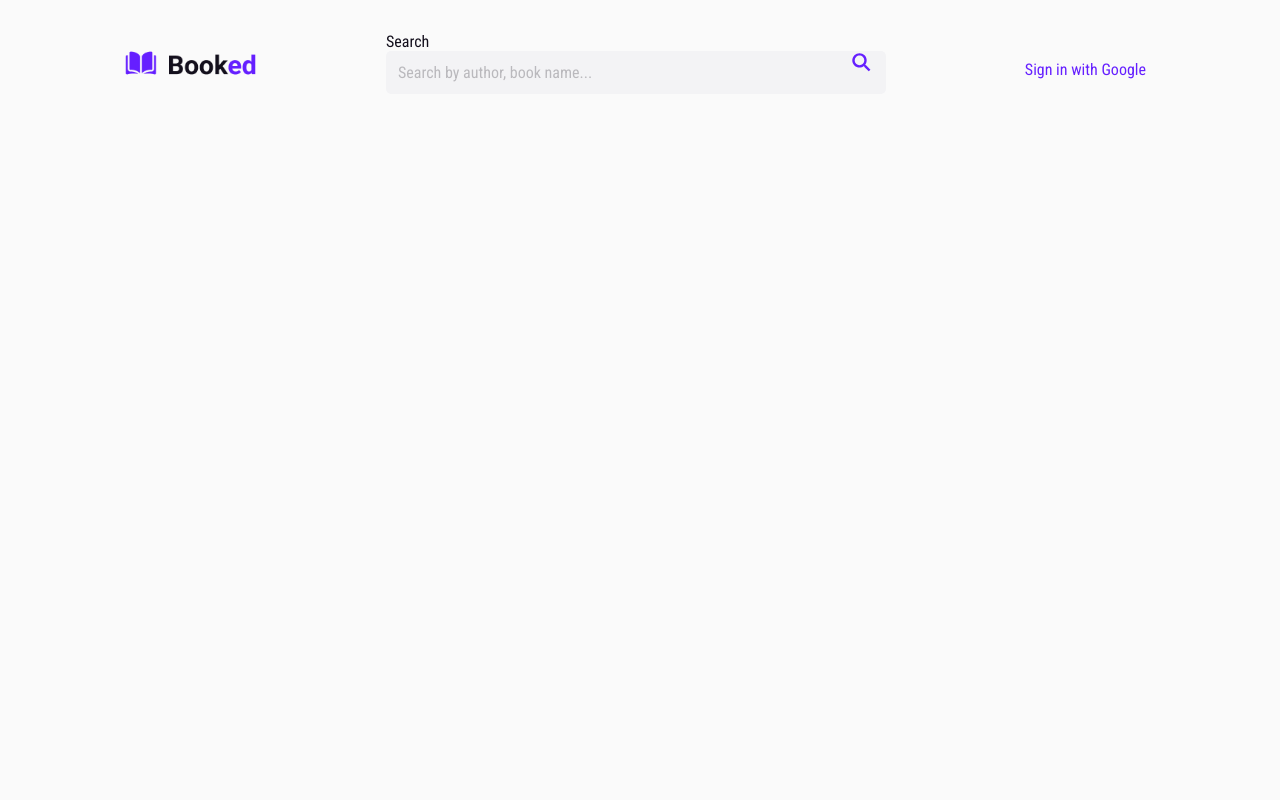
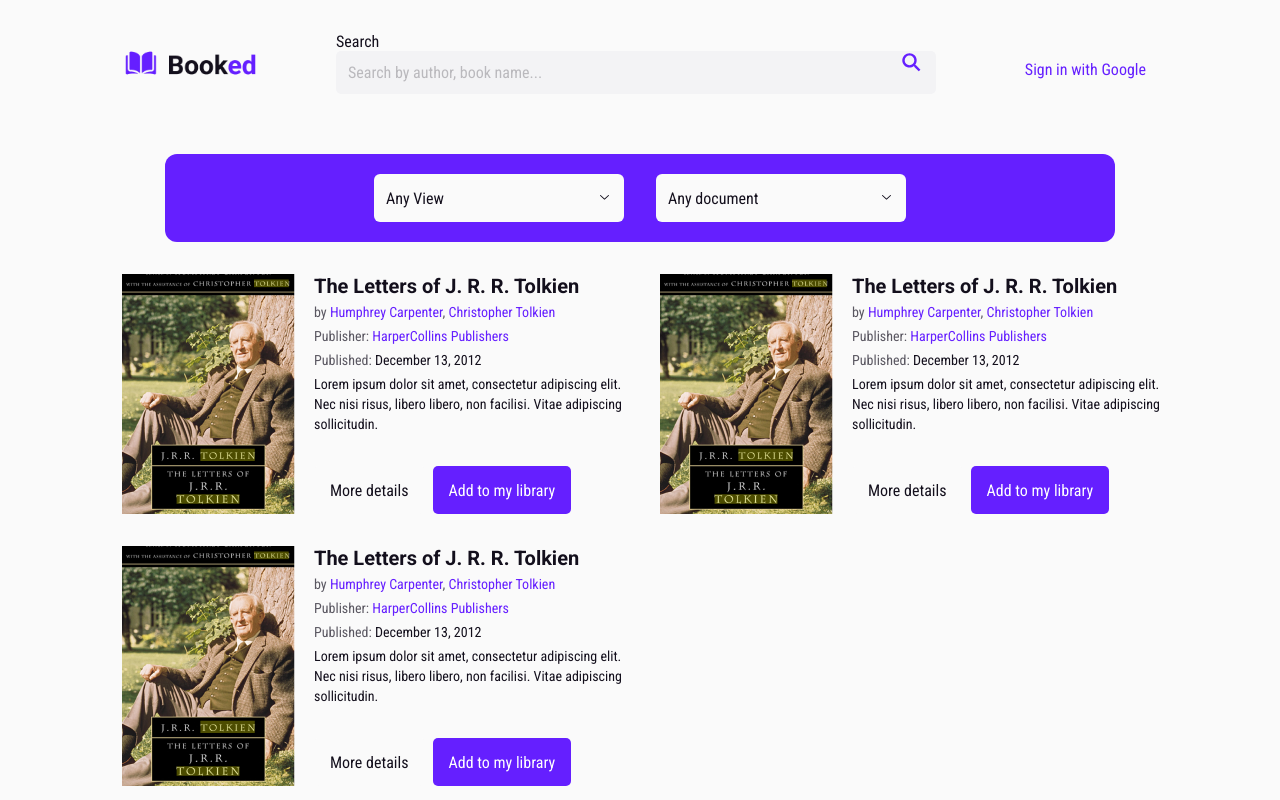
Before and after one commit to decioneto/booked, a React (Create React App) app: page /search/1 in a window 1280 px wide. Built offline with nearby package versions, Linux system fonts and the light colour scheme; no server answers.

Commit message:
Book list component

```diff
--- a/src/Pages/Searchpage/index.tsx
+++ b/src/Pages/Searchpage/index.tsx
@@ -1,3 +1,4 @@
+import { FilterBox } from '../../components/FilterBox'
 import { Header } from '../../components/Header'
 import { Searchlist } from '../../components/Searchlist'
 
--- /dev/null
+++ b/src/components/CardItem/index.tsx
@@ -0,0 +1,32 @@
+import {
+  Container
+} from "./styles"
+
+import BookImage from '../../assets/images/book-img.png'
+
+export function CardItem() {
+  return (
+    <Container>
+      <div className="img">
+        <img src={BookImage} alt="" />
+      </div>
+
+      <div className="infos">
+        <h4>The Letters of J. R. R. Tolkien</h4>
+        <p>
+          by <a href="#">Humphrey Carpenter</a>,
+          <a href="#"> Christopher Tolkien</a></p>
+        <p>Publisher: <a href="#">HarperCollins Publishers</a></p>
+        <p>Published: <span>December 13, 2012</span></p>
+        <p className="description">
+          Lorem ipsum dolor sit amet, consectetur adipiscing elit. Nec nisi risus, libero libero, non facilisi. Vitae adipiscing sollicitudin.
+        </p>
+
+        <div className="button-group">
+          <a href="#" className="button tertiary-button">More details</a>
+          <button className="button primary-button">Add to my library</button>
+        </div>
+      </div>
+    </Container>
+  )
+}
--- /dev/null
+++ b/src/components/CardItem/styles.ts
@@ -0,0 +1,62 @@
+import styled from "styled-components";
+
+export const Container = styled.div`
+  display: flex;
+  justify-content: flex-start;
+  gap: 1rem;
+
+  .img {
+    height: 100%;
+    width: 100%;
+    max-height: 240px;
+    max-width: 180px;
+
+    img {
+      width: 100%;
+      height: 100%;
+      object-fit: contain;
+      object-position: top;
+    }
+  }
+
+  .infos {
+    display: flex;
+    flex-direction: column;
+    gap: 4px;
+
+    h4 {
+      font-family: var(--title-font-family);
+      font-size: var(--h4-font-size);
+      font-weight: bold;
+    }
+
+    p {
+      font-size: var(--body-sm);
+      color: var(--gray-50);
+      line-height: 1.25rem;
+
+      &.description {
+        color: var(--dark-purple-100);
+      }
+
+      & > a {
+        color: var(--purple-100);
+        text-decoration: none;
+
+        &:hover {
+          text-decoration: underline;
+        }
+      }
+
+      & > span {
+        color: var(--dark-purple-100);
+      }
+    }
+
+    .button-group {
+      margin-top: auto;
+      display: flex;
+      gap: 8px;
+    }
+  }
+`;
--- a/src/components/FilterBox/index.tsx
+++ b/src/components/FilterBox/index.tsx
@@ -1,25 +1,94 @@
+import { ChevronDownIcon, ChevronUpIcon, CheckIcon } from '@radix-ui/react-icons'
+import {
+  Container,
+  SelectRoot,
+  SelectTrigger,
+  SelectIcon,
+  SelectContent,
+  SelectScrollUpButton,
+  SelectViewPort,
+  SelectItem,
+  SelectItemText,
+  SelectItemIndicator,
+  SelectValue
+} from './styles'
+
 export function FilterBox() {
   return (
-    <div></div>
-    // <Container>
-    //   <Select>
-    //     <SelectTrigger>
-    //       <SelectValue />
-    //       <SelectIcon>
+    <Container>
+      <SelectRoot defaultValue="any view">
+        <SelectTrigger>
+          <SelectValue />
+          <SelectIcon>
+            <ChevronDownIcon />
+          </SelectIcon>
+        </SelectTrigger>
+        <SelectContent>
+          <SelectScrollUpButton>
+            <ChevronUpIcon />
+          </SelectScrollUpButton>
+          <SelectViewPort>
+            <SelectItem value="any view">
+              <SelectItemText>Any View</SelectItemText>
+              <SelectItemIndicator>
+                <CheckIcon />
+              </SelectItemIndicator>
+            </SelectItem>
+            <SelectItem value="preview and full preview">
+              <SelectItemText>Preview and full preview</SelectItemText>
+              <SelectItemIndicator>
+                <CheckIcon />
+              </SelectItemIndicator>
+            </SelectItem>
+            <SelectItem value="full preview">
+              <SelectItemText>Full preview</SelectItemText>
+              <SelectItemIndicator>
+                <CheckIcon />
+              </SelectItemIndicator>
+            </SelectItem>
+          </SelectViewPort>
+        </SelectContent>
+      </SelectRoot>
 
-    //       </SelectIcon>
-    //     </SelectTrigger>
-    //     <SelectContent>
-    //       <SelectScrollUpButton>
-    //         <SelectViewPort>
-    //           <SelectGroup>
-    //             <SelectItem>
-    //               <SelectItemText>Any view</SelectItemText>
-    //             </SelectItem>
-    //           </SelectGroup>
-    //         </SelectViewPort>
-    //     </SelectContent>
-    //   </Select>
-    // </Container>
+      <SelectRoot defaultValue="any document">
+        <SelectTrigger>
+          <SelectValue />
+          <SelectIcon>
+            <ChevronDownIcon />
+          </SelectIcon>
+        </SelectTrigger>
+        <SelectContent>
+          <SelectScrollUpButton>
+            <ChevronUpIcon />
+          </SelectScrollUpButton>
+          <SelectViewPort>
+            <SelectItem value="any document">
+              <SelectItemText>Any document</SelectItemText>
+              <SelectItemIndicator>
+                <CheckIcon />
+              </SelectItemIndicator>
+            </SelectItem>
+            <SelectItem value="books">
+              <SelectItemText>Books</SelectItemText>
+              <SelectItemIndicator>
+                <CheckIcon />
+              </SelectItemIndicator>
+            </SelectItem>
+            <SelectItem value="magazines">
+              <SelectItemText>Magazines</SelectItemText>
+              <SelectItemIndicator>
+                <CheckIcon />
+              </SelectItemIndicator>
+            </SelectItem>
+            <SelectItem value="newspaper">
+              <SelectItemText>Full preview</SelectItemText>
+              <SelectItemIndicator>
+                <CheckIcon />
+              </SelectItemIndicator>
+            </SelectItem>
+          </SelectViewPort>
+        </SelectContent>
+      </SelectRoot>
+    </Container>
   )
 }
--- a/src/components/FilterBox/styles.ts
+++ b/src/components/FilterBox/styles.ts
@@ -1,3 +1,53 @@
+import * as Select from '@radix-ui/react-select'
 import styled from "styled-components";
 
-styled
+export const Container = styled.div`
+  display: flex;
+  justify-content: center;
+  gap: 2rem;
+  flex-wrap: wrap;
+  margin: 0 auto 2rem;
+  padding: 1.25rem;
+  background-color: var(--purple-100);
+  border-radius: 0.75rem;
+  max-width: 950px;
+`;
+
+export const SelectRoot = styled(Select.Root)``;
+export const SelectTrigger = styled(Select.Trigger)`
+  display: flex;
+  align-items: center;
+  justify-content: space-between;
+  padding: 0 0.75rem;
+  height: 48px;
+  width: 100%;
+  max-width: 250px;
+  border-radius: 0.375rem;
+  border: 0;
+  font-size: 1rem;
+  background-color: var(--gray-600);
+`;
+export const SelectValue = styled(Select.Value)``;
+export const SelectIcon = styled(Select.Icon)``;
+export const SelectContent = styled(Select.Content)`
+  overflow: hidden;
+  background-color: var(--gray-600);
+  box-shadow: var(--button-shadow);
+  border-radius: 0.5rem;
+`;
+export const SelectScrollUpButton = styled(Select.ScrollUpButton)``;
+export const SelectViewPort = styled(Select.Viewport)`
+`;
+export const SelectItem = styled(Select.Item)`
+  padding: 1rem 0.75rem;
+  cursor: pointer;
+  display: flex;
+  align-items: center;
+  justify-content: space-between;
+
+  &:hover {
+    background-color: var(--gray-400)
+  }
+`;
+export const SelectItemText = styled(Select.ItemText)``;
+export const SelectItemIndicator = styled(Select.ItemIndicator)``;
--- a/src/components/SearchInput/styles.ts
+++ b/src/components/SearchInput/styles.ts
@@ -5,7 +5,7 @@ import { SearchInputProps } from '.'
 export const Container = styled.div<SearchInputProps>`
   position: relative;
   width: 100%;
-  max-width: ${({ autoWidth }) => autoWidth ? "inherit" : "500px" };
+  max-width: ${({ autoWidth }) => autoWidth ? "inherit" : "600px" };
   transition: transform 0.2s cubic-bezier(0.9, -0.4, 0.17, 1.28);
 
   form {
--- a/src/components/Searchlist/index.tsx
+++ b/src/components/Searchlist/index.tsx
@@ -1,11 +1,17 @@
+import { CardItem } from '../CardItem'
 import { FilterBox } from '../FilterBox'
-import { Container } from './styles'
+import { Container, CardGrid } from './styles'
 
 export function Searchlist() {
   return (
     <Container>
       <FilterBox />
-      {/* <CardGroup /> */}
+
+      <CardGrid>
+        <CardItem />
+        <CardItem />
+        <CardItem />
+      </CardGrid>
     </Container>
   )
 }
--- a/src/components/Searchlist/styles.ts
+++ b/src/components/Searchlist/styles.ts
@@ -1,5 +1,13 @@
 import styled from "styled-components";
 
 export const Container = styled.div`
+  margin-top: 3.75rem;
+`;
 
+export const CardGrid = styled.div`
+  display: grid;
+  grid-template-columns: repeat(auto-fill, minmax(450px, 1fr));
+  grid-template-rows: auto;
+  gap: 2rem;
+  justify-content: center;
 `;
--- a/src/components/UserBox/index.tsx
+++ b/src/components/UserBox/index.tsx
@@ -1,15 +1,15 @@
 import { UserData } from '../../context/AuthContext'
 import { Container } from'./styles'
 
-interface UserBoxProps {
-  user: UserData;
+interface UserBoxProps{
+  user : UserData
 }
 
 export function UserBox({ user }: UserBoxProps) {
 
   return (
     <Container>
-      <img src={user?.avatar} alt="Avatar image" />
+      <img src={user?.avatar} alt="Avatar image" referrerPolicy="no-referrer"/>
       <p>{user?.name}</p>
     </Container>
   )
--- a/src/styles/global.ts
+++ b/src/styles/global.ts
@@ -101,4 +101,55 @@ export default createGlobalStyle`
     font-size: var(--body-md);
     color: var(--dark-purple-100);
   }
+
+  .button {
+    padding: 0 1rem;
+    height: 48px;
+    border-radius: 5px;
+    border: 0;
+    transition-property: color, background-color, border-color, text-decoration-color, fill, stroke;
+    transition-timing-function: cubic-bezier(0.4, 0, 0.2, 1);
+    transition-duration: 150ms;
+    display: flex;
+    align-items: center;
+    text-decoration: none;
+    color: var(--dark-purple-100);
+  }
+
+  .primary-button {
+    background-color: var(--purple-100);
+    color: #fff;
+
+    &:hover {
+      background-color: var(--purple-200);
+    }
+
+    &:active {
+      background-color: var(--purple-300);
+    }
+
+    &:focus {
+      background-color: var(--purple-100);
+      outline: 2px solid var(--purple-300);
+    }
+  }
+
+  .tertiary-button {
+    background-color: var(--gray-600);
+    color: var(--dark-purple-100);
+
+    &:hover {
+      background-color: rgba(0, 0, 0, 0.05);
+    }
+
+    &:active {
+      background-color: rgba(0, 0, 0, 0.15);
+    }
+
+    &:focus {
+      background-color: var(--gray-600);
+      outline: 2px solid var(--purple-100);
+      color: var(--purple-100);
+    }
+  }
 `;
```
Also changed, not shown: src/context/AuthContext.tsx (+26 -25 lines), src/assets/images/book-img.png (added).
